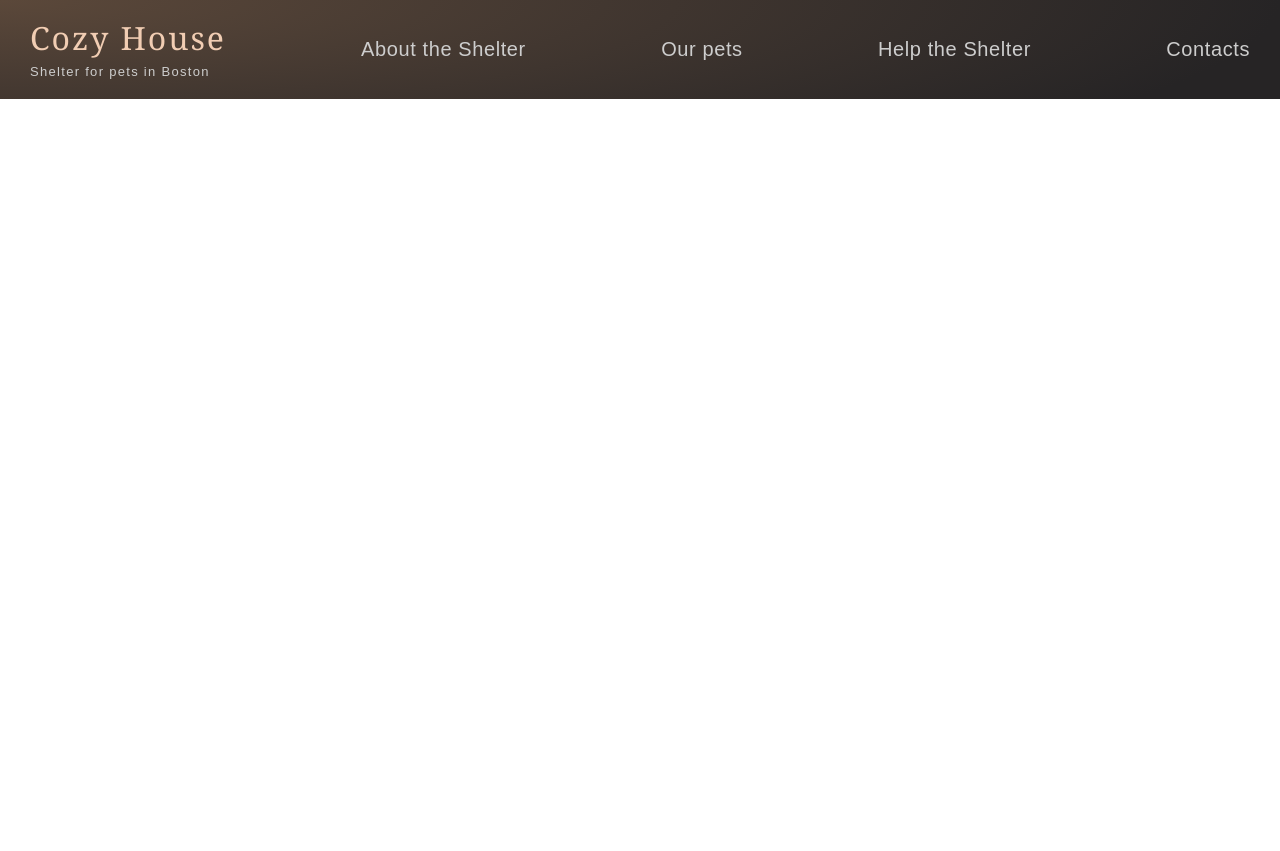
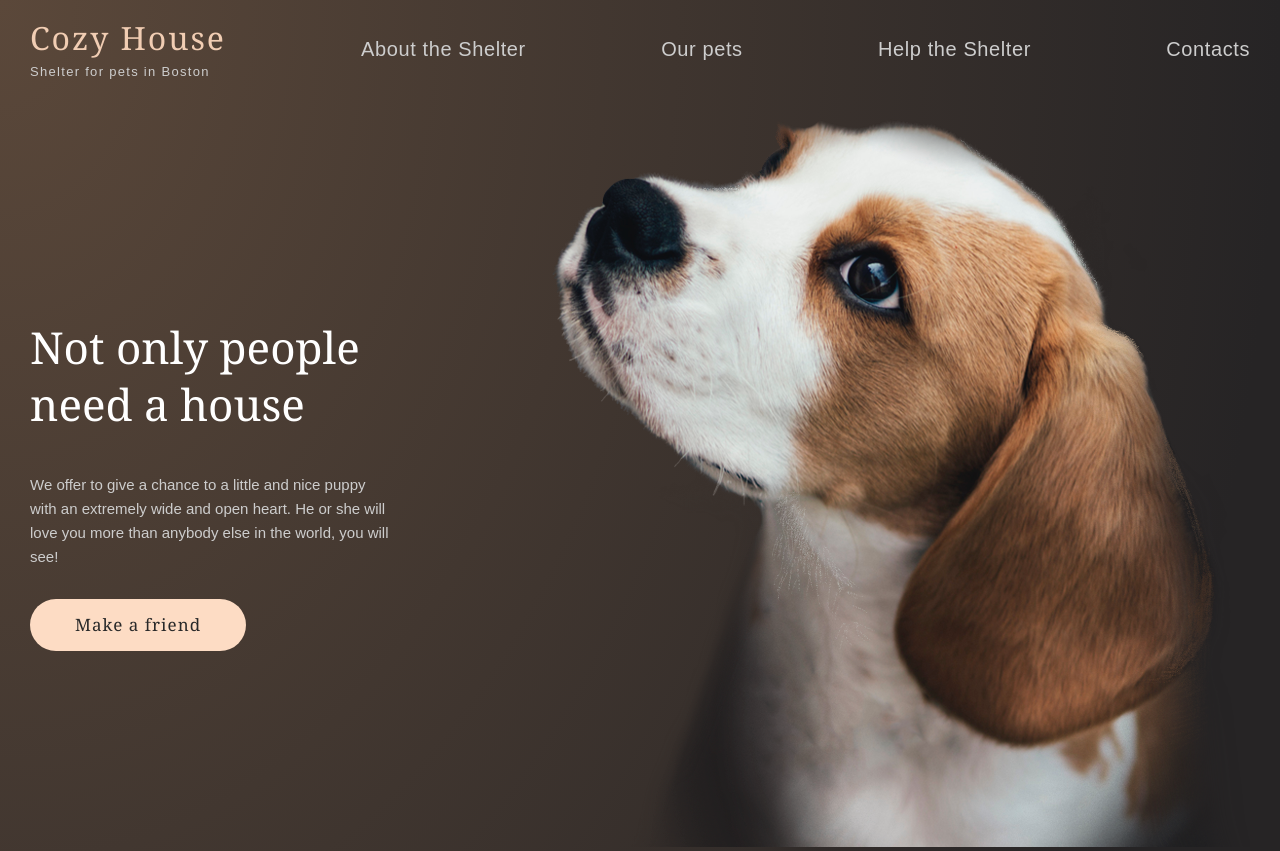
Before and after one commit to MiLee777/shelter, a React (Create React App) app: page / in a window 1280 px wide. Before the commit the page ends 800 px from the top, so only its background shows below. Built offline with nearby package versions, Linux system fonts and the light colour scheme.

Commit message:
feat: add home page

```diff
--- a/src/App.css
+++ b/src/App.css
@@ -1,7 +1,9 @@
 :root {
   --background-body-dark: radial-gradient(100% 215.42% at 0% 0%, #5B483A 0%, #262425 100%);
-  --background-body-light: #FFF;
+  --background-body-light: #FFFFFF;
+  --background-button: #F1CDB3;
   --text-color-light: #CDCDCD;
+  --text-color-dark: #292929;
   --font-Arial: 'Arial';
   --font-Georgia: 'Georgia';
 }
@@ -14,19 +16,22 @@
 
 .header {
   width: 100%;
-  max-width: 1440px;
-  margin: 0 auto;
   background: var(--background-body-dark);
 }
 
+.container {
+  margin: 0 auto;
+  max-width: 1440px;
+}
+
 .header__menu {
-  padding: 20px 30px;
   display: flex;
   justify-content: space-between;
   align-items: center;
 }
 
 .header__link {
+  padding: 20px 30px;
   color: var(--text-color-light);
   font-size: 20px;
   font-family: var(--font-Arial);
@@ -48,3 +53,56 @@
   line-height: 15px;
   letter-spacing: 0.1em;
 }
+
+.home__container {
+  padding: 20px 30px 0 30px;
+  display: flex;
+  justify-content: space-between;
+  align-items: center;
+}
+
+.home__content {
+  width: 30%;
+}
+
+h1 {
+  font-family: var(--font-Georgia);
+  font-size: 44px;
+  font-weight: 400;
+  line-height: 130%;
+  color: #FFFFFF;
+}
+
+.home__text {
+  margin-top: 40px;
+  color: var(--text-color-light);
+  font-family: var(--font-Arial);
+  font-size: 15px;
+  line-height: 160%;
+}
+
+.home__btn {
+  padding: 15px 45px;
+  margin-top: 30px;
+  display:flex;
+  justify-content: center;
+  align-items: center;
+  background-color: var(--background-button);
+  border-radius: 30px;
+  font-size: 17px;
+  font-family: var(--font-Georgia);
+  line-height: 130%;
+  letter-spacing: 0.06em;
+  color: var(--text-color-dark);
+  border: none;
+  cursor: pointer;
+  transition-duration: 0.5s;
+}
+
+.home__btn {
+  background-color: #FDDCC4;
+}
+
+.home__img {
+
+}
--- a/src/App.js
+++ b/src/App.js
@@ -14,9 +14,10 @@ import { Contacts } from "./components/main/Contact";
 function App() {
   return (
     <header className="header">
+    <div className="container">
       <Router>
         <nav className="header__menu">
-          <Link to='/home' className="header__link">
+          <Link to='/' className="header__link">
           <div>
             <p className="logo__title">Cozy House</p>
             <p className="logo__subtitle">Shelter for pets in Boston</p>
@@ -28,13 +29,14 @@ function App() {
           <Link to='/contact' className="header__link">Contacts</Link>
         </nav>
         <Routes>
-          <Route path='/home' element={<Home />} />
+          <Route path='/' element={<Home />} />
           <Route path='/about' element={<AboutTheShelter />} />
           <Route path='/pets' element={<OurPets />} />
           <Route path='/help' element={<HelpTheShelter />} />
           <Route path='/contact' element={<Contacts />} />
         </Routes>
       </Router>
+      </div>
     </header>
   );
 }
--- a/src/components/main/Home.js
+++ b/src/components/main/Home.js
@@ -1,5 +1,22 @@
+import { OurPets } from './OurPets';
+import HomePuppy from '../../assets/image/home-puppy.png'
+
 export function Home() {
-  return <div>
-    Home
+  return <div className="home">
+    <div className="container home__container">
+      <div className='home__content'>
+        <h1>Not only people need a house</h1>
+        <p className='home__text'>
+          We offer to give a chance to a little and nice puppy with an extremely wide
+          and open heart. He or she will love you more than anybody else in the world,
+          you will see!
+          </p>
+        <button className='home__btn'><a href={ OurPets }>Make a friend</a></button>
+      </div>
+      <div className='home__img'>
+        <img src={ HomePuppy } alt='Puppy' />
+      </div>
+
+    </div>
   </div>
 }
```
Also changed, not shown: src/assets/image/home-puppy.png (added).
